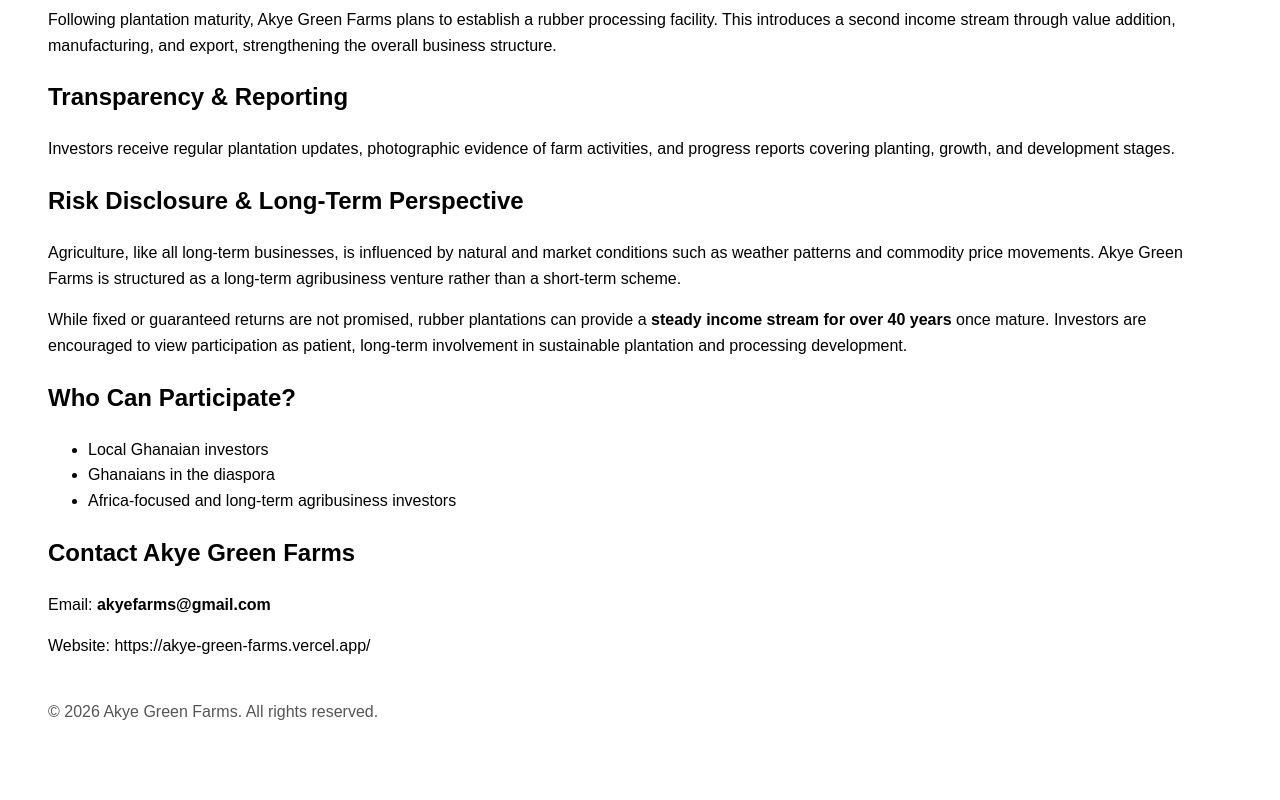
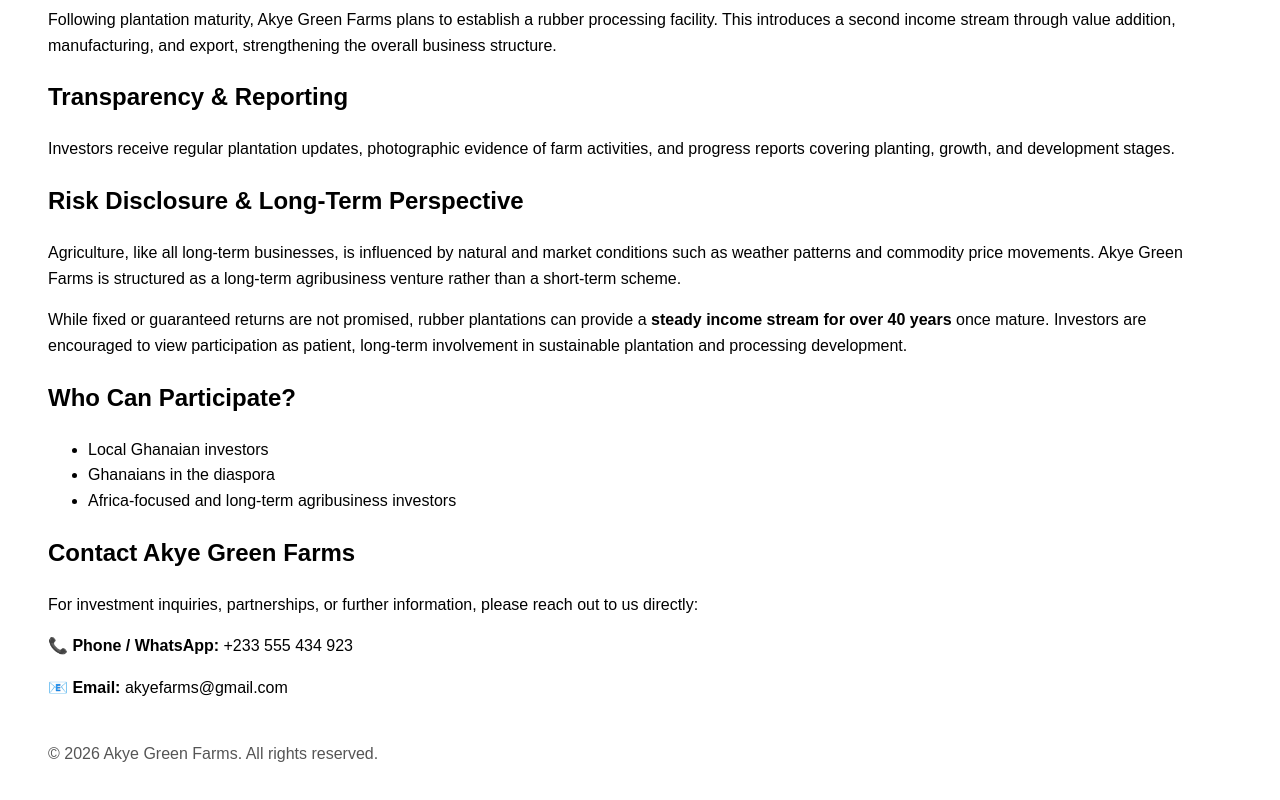
Before and after one commit to akyegreenfarms/akye-green-farms, a Next.js app: page / in a window 1280 px wide. Shown: the part 899-1699 px from the top of the page. Before the commit the page ends 1672 px from the top, so only its background shows below. Built offline with nearby package versions, Linux system fonts and the light colour scheme.

Commit message:
Update index.js

```diff
--- a/pages/index.js
+++ b/pages/index.js
@@ -76,8 +76,15 @@
       </ul>
 
       <h2>Contact Akye Green Farms</h2>
-      <p>Email: <strong>akyefarms@gmail.com</strong></p>
-      <p>Website: https://akye-green-farms.vercel.app/</p>
+      <p>
+        For investment inquiries, partnerships, or further information, please reach out to us directly:
+      </p>
+      <p>
+        📞 <strong>Phone / WhatsApp:</strong> +233 555 434 923
+      </p>
+      <p>
+        📧 <strong>Email:</strong> akyefarms@gmail.com
+      </p>
 
       <footer style={{ marginTop: "40px", color: "#555" }}>
         © {new Date().getFullYear()} Akye Green Farms. All rights reserved.
```
